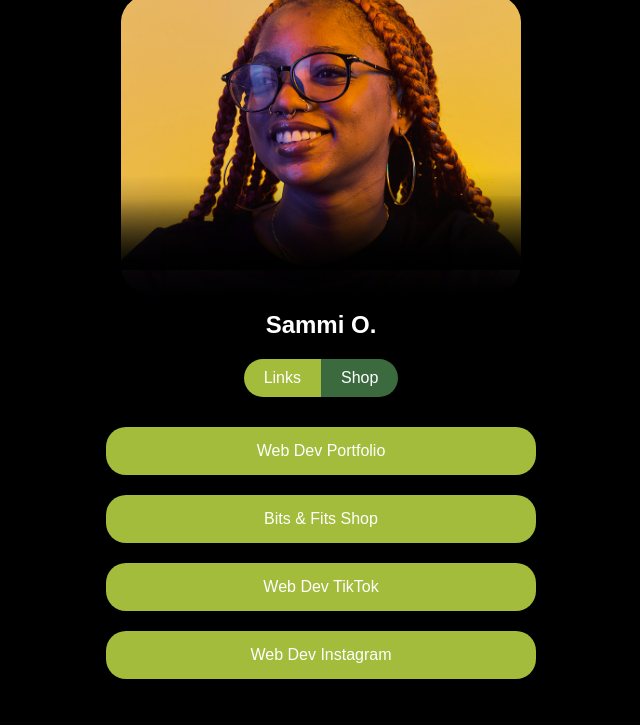
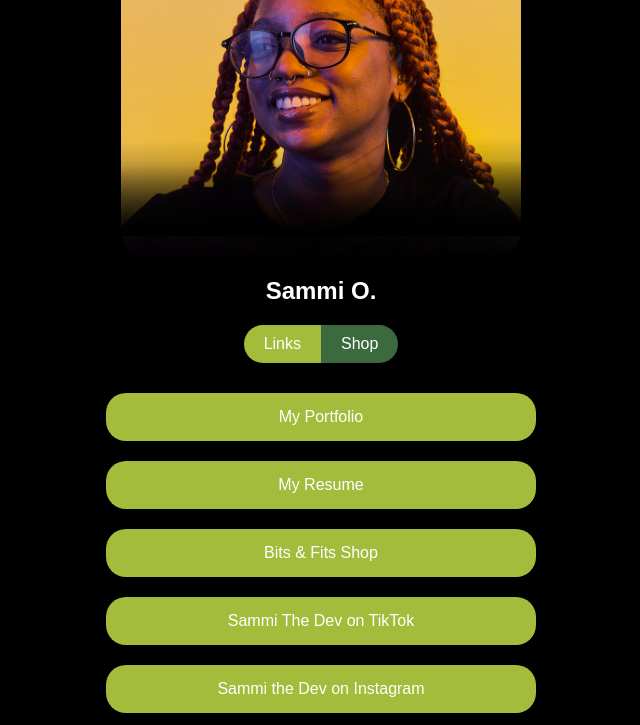
Before and after one commit to SOyeniyi801/linkhub-app, a plain HTML site: page index.html in a window 1280 px wide. Shown: the top 725 px of the page, without its empty margins (319-959 px from the left). Drawn offline with Linux system fonts and the light colour scheme.

Commit message:
add resume

```diff
--- a/index.html
+++ b/index.html
@@ -18,10 +18,11 @@
             <button type="button" id="shopBtn">Shop</button>
         </div>
         <div id="links" class="content">
-            <a href="https://sammiwebdev.com/" target="_blank" class="btn">Web Dev Portfolio</a>
+            <a href="https://sammiwebdev.com/" target="_blank" class="btn">My Portfolio</a>
+            <a href="https://samanthaoyeniyiresume.my.canva.site/soyeniyi-developer-resume" target="_blank" class="btn"> My Resume</a>
             <a href="https://bitsandfits.com/" target="_blank" class="btn">Bits & Fits Shop</a>
-            <a href="https://www.tiktok.com/@sammi.the.dev?_t=8p4GcgOm0vS&_r=1" target="_blank" class="btn">Web Dev TikTok</a>
-            <a href="https://www.instagram.com/sammi.the.dev?igsh=eG4xbmx4YW82Y3Nh&utm_source=qr" target="_blank" class="btn">Web Dev Instagram</a>
+            <a href="https://www.tiktok.com/@sammi.the.dev?_t=8p4GcgOm0vS&_r=1" target="_blank" class="btn">Sammi The Dev on TikTok</a>
+            <a href="https://www.instagram.com/sammi.the.dev?igsh=eG4xbmx4YW82Y3Nh&utm_source=qr" target="_blank" class="btn">Sammi the Dev on Instagram</a>
             <div class="personal-links">
                 <h3>Personal Links</h3>
                 <div class="links">
```
Also changed, not shown: 1 other file.
